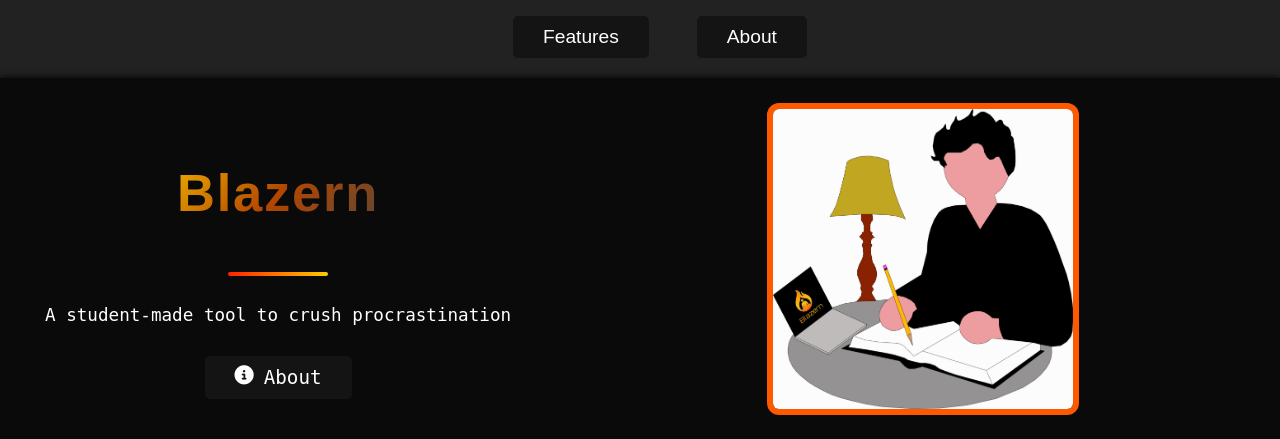
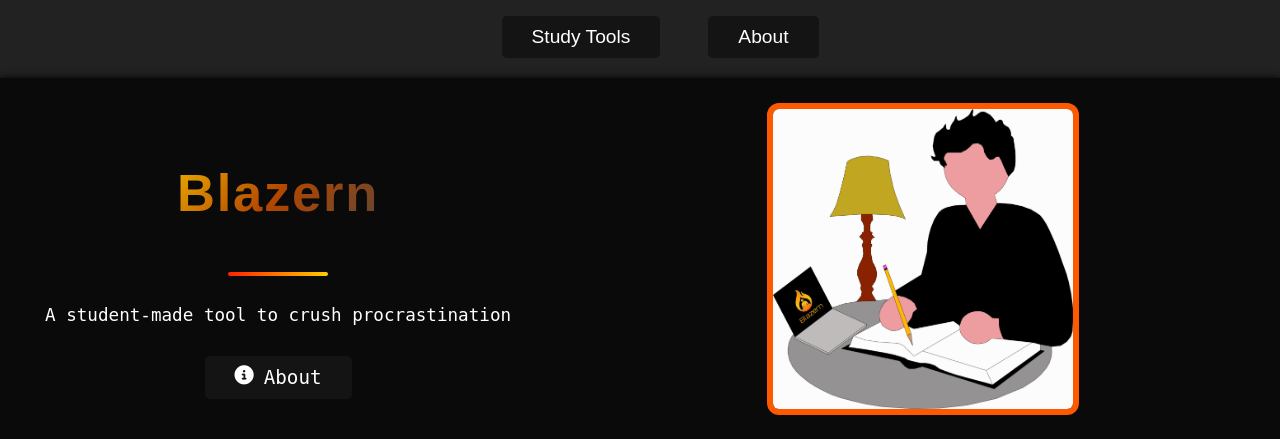
Before and after one commit to Holedroppersgithubacc2/Blazern, a Flask app: page / in a window 1280 px wide. Shown: the top 439 px of the page. Run offline with Flask 3, Linux system fonts and the light colour scheme; some libraries are stand-ins or nearby versions.

Commit message:
Update _about.html

```diff
--- a/templates/_about.html
+++ b/templates/_about.html
@@ -12,7 +12,7 @@
   <header>
 </div>
     <ul class="nav-links">
-      <li><a href="/features">Features</a></li>
+      <li><a href="/features">Study Tools</a></li>
       <li><a href="/about">About</a></li>
     </ul>
   </header>
```
